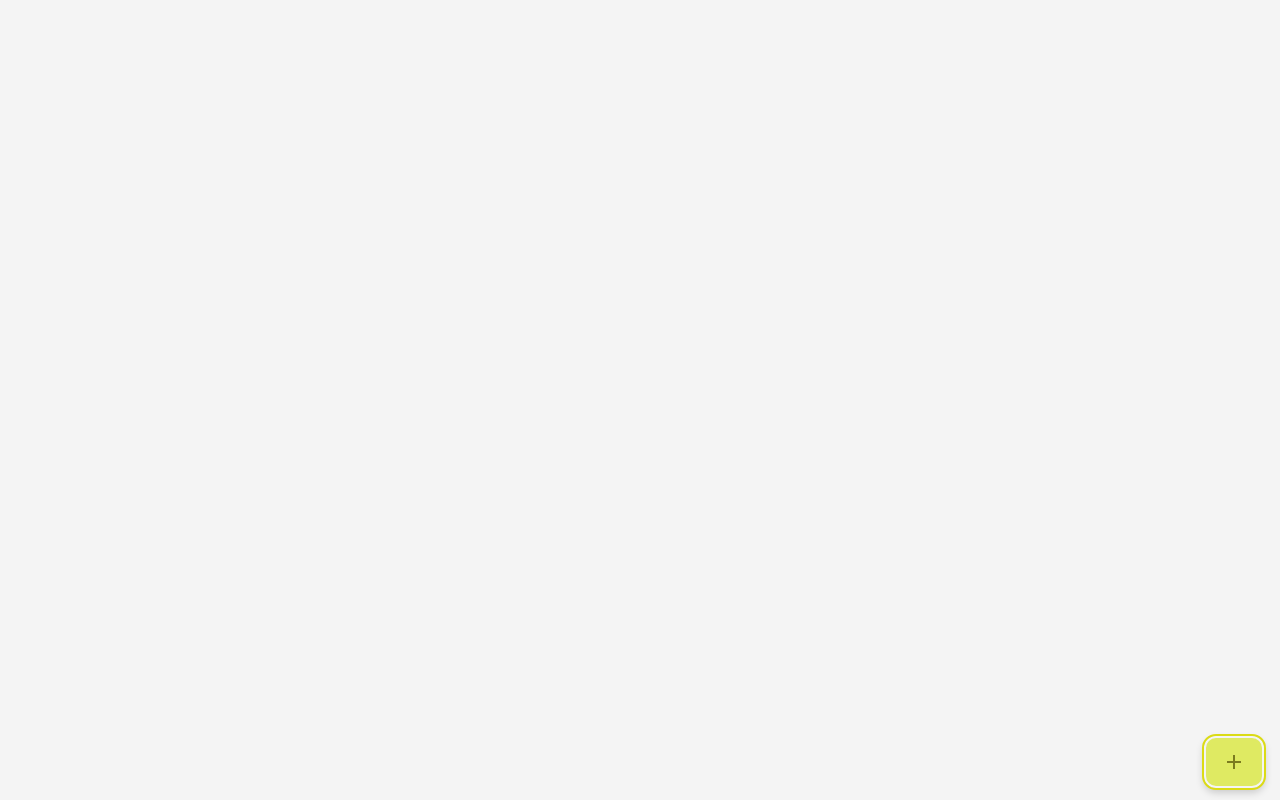
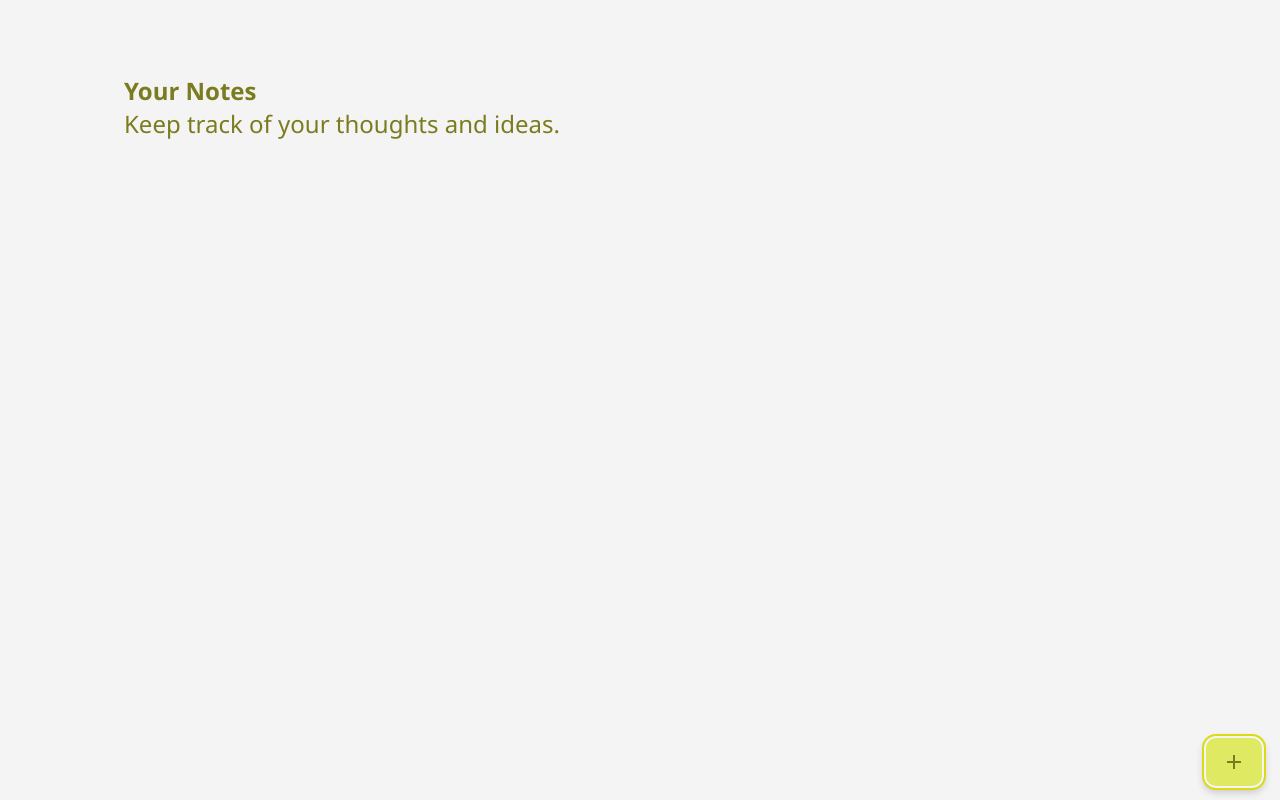
Before and after one commit to freshmozart1/notes, a plain HTML site: page index.html in a window 1280 px wide. Drawn offline with nearby package versions, Linux system fonts and the light colour scheme.

Commit message:
Added a header

```diff
--- a/index.html
+++ b/index.html
@@ -2,7 +2,7 @@
 <html>
 
 <head>
-    <title>My Notes</title>
+    <title>Your Notes</title>
     <meta charset="UTF-8">
     <meta name="viewport" content="width=device-width, initial-scale=1.0">
     <link rel="stylesheet" href="styles.css">
@@ -11,6 +11,10 @@
 </head>
 
 <body>
+    <header>
+        <h1>Your Notes</h1>
+        <p>Keep track of your thoughts and ideas.</p>
+    </header>
     <main>
         <!-- Notes will be rendered here by notes.js -->
     </main>
--- a/styles.css
+++ b/styles.css
@@ -31,6 +31,10 @@ button {
     align-items: center;
     justify-content: center;
     cursor: pointer;
+}
+
+header {
+    padding: 50px 100px;
 }
 
 footer {
```
